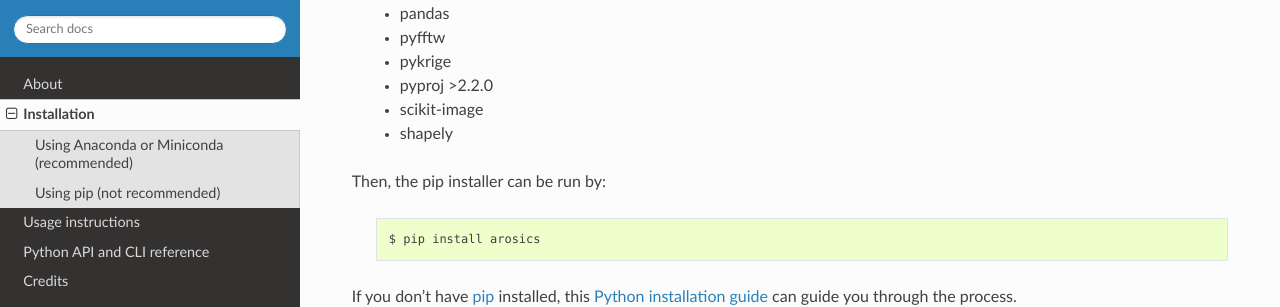
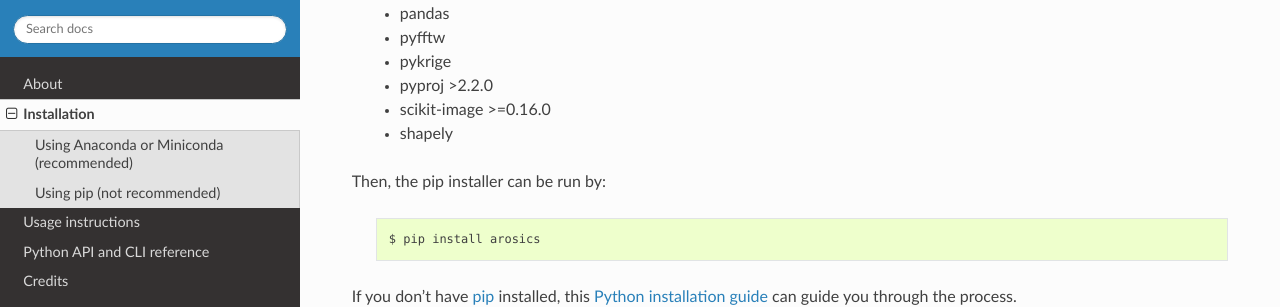
Before and after one commit to GFZ/arosics, a Sphinx documentation site: the page built from docs/installation.rst, in a window 1280 px wide and 900 px high, scrolled down 551 px. Shown: the part 277-584 px from the top of the window. Built offline with Sphinx 7.4.7 and the Read the Docs theme 2.0.0, drawn with Linux system fonts in a browser that asks for light colours; pages that are not in the unit, such as notebooks, are missing from menus.

Commit message:
Replaced deprecated osgeo imports. Bumped version.
Signed-off-by: Daniel Scheffler <danschef@gfz-potsdam.de>

```diff
--- a/docs/installation.rst
+++ b/docs/installation.rst
@@ -43,7 +43,7 @@
     * pyfftw
     * pykrige
     * pyproj >2.2.0
-    * scikit-image
+    * scikit-image >=0.16.0
     * shapely
 
 Then, the pip installer can be run by:
--- a/requirements.txt
+++ b/requirements.txt
@@ -12,6 +12,6 @@
 pyfftw
 pykrige
 py_tools_ds>=0.15.10
-scikit-image
+scikit-image>=0.16.0
 shapely
 six
--- a/setup.py
+++ b/setup.py
@@ -52,7 +52,7 @@
     'pyfftw',
     'pykrige',
     'py_tools_ds>=0.15.10',
-    'scikit-image',
+    'scikit-image>=0.16.0',
     'shapely',
     'six',
 ]
```
Also changed, not shown: 1 other file.
